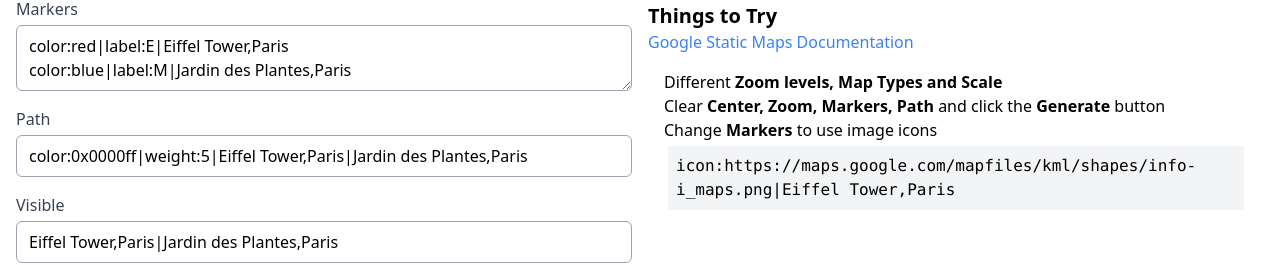
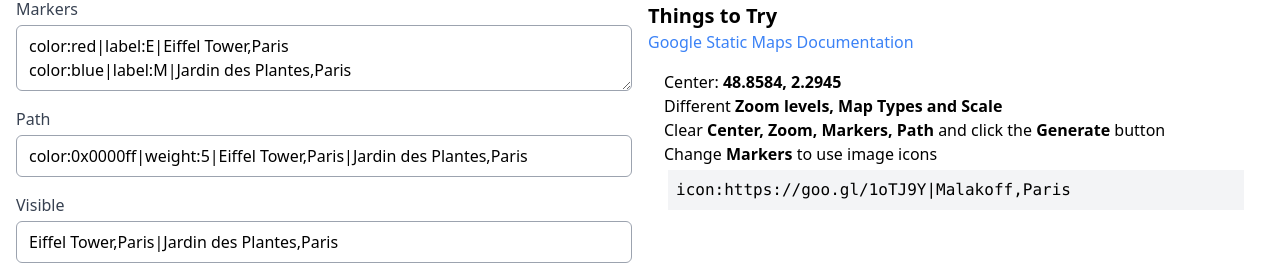
Before and after one commit to grusingh/practical-google-maps-api, a Next.js app: page /static-maps in a window 1280 px wide. Shown: the part 390-655 px from the top of the page. Built offline with nearby package versions, Linux system fonts and the light colour scheme; no server answers.

Commit message:
Updated Things to Try

```diff
--- a/src/pages/static-maps/index.js
+++ b/src/pages/static-maps/index.js
@@ -119,6 +119,7 @@ color:blue|label:M|Jardin des Plantes,Paris`
                     <a className="text-blue-500 hover:text-blue-700"
                        href="https://developers.google.com/maps/documentation/maps-static/start">Google Static Maps Documentation</a>
                     <ul className="p-4 rounded-md">
+                        <li>Center: <b>48.8584, 2.2945</b></li>
                         <li>Different <b>Zoom levels, Map Types and Scale</b></li>
                         <li></li>
                         <li>
@@ -126,7 +127,7 @@ color:blue|label:M|Jardin des Plantes,Paris`
                         </li>
                         <li>
                             Change <b>Markers</b> to use image icons<br/>
-                            <code className="block bg-gray-100 p-2 m-1">icon:https://maps.google.com/mapfiles/kml/shapes/info-i_maps.png|Eiffel Tower,Paris</code>
+                            <code className="block bg-gray-100 p-2 m-1">icon:https://goo.gl/1oTJ9Y|Malakoff,Paris</code>
                         </li>
                     </ul>
                 </div>
```
